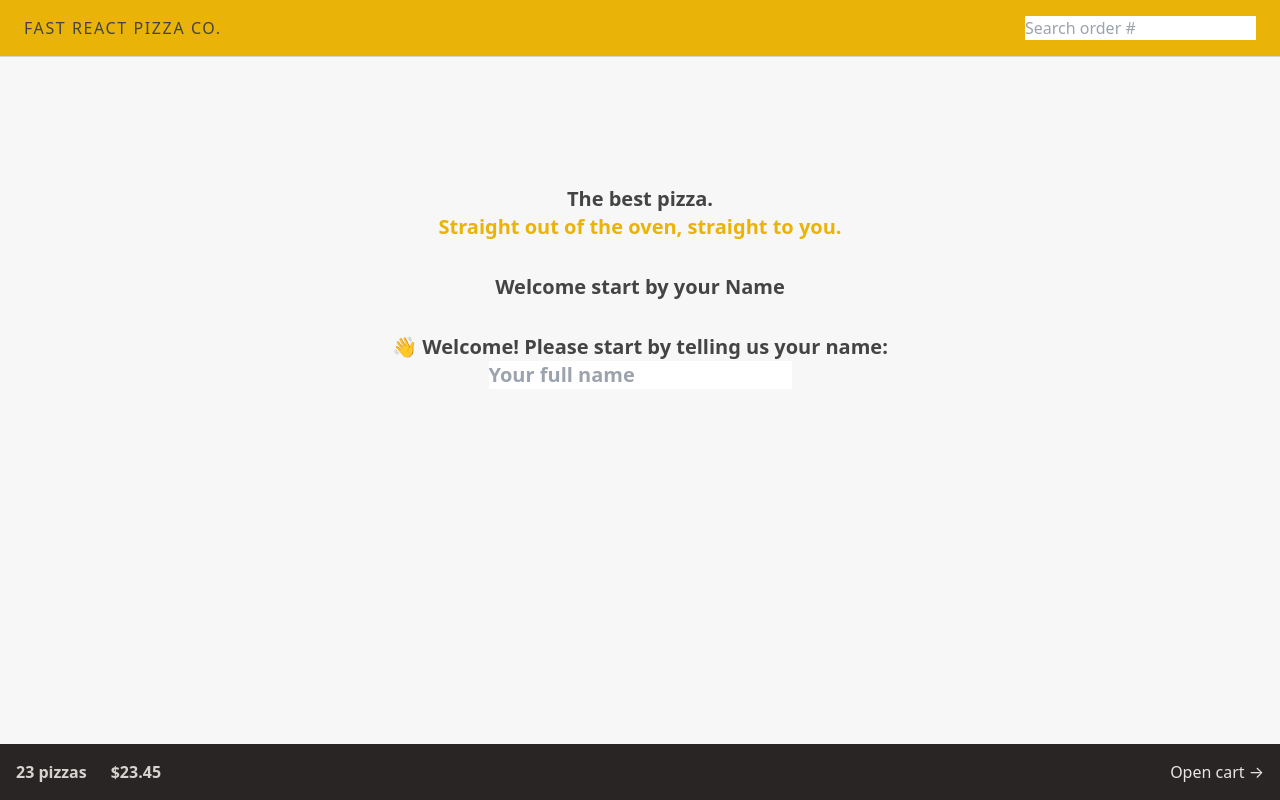
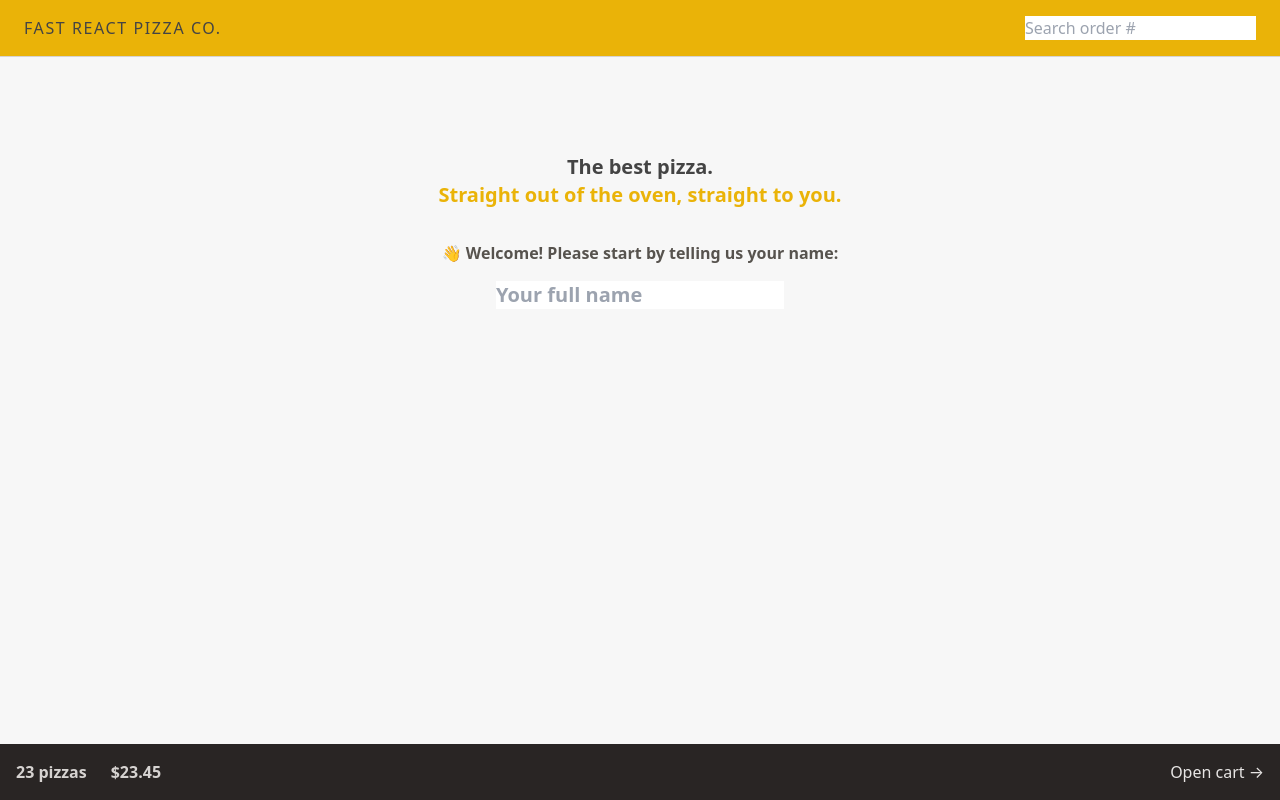
Before and after one commit to Syfer0/Fast-react-pizza, a React (Vite) app: page / in a window 1280 px wide. Built offline with nearby package versions, Linux system fonts and the light colour scheme.

Commit message:
Add styleing to back button fix grid effect

```diff
--- a/src/features/Cart/Cart.jsx
+++ b/src/features/Cart/Cart.jsx
@@ -29,7 +29,7 @@ function Cart() {
 
   return (
     <div>
-      <Link to="/menu">&larr; Back to menu</Link>
+      <Link to="/menu" className='text-sm text-blue-500 hover:text-blue-600'>&larr; Back to menu</Link>
 
       <h2>Your cart, %NAME%</h2>
 
--- a/src/features/user/CreateUser.jsx
+++ b/src/features/user/CreateUser.jsx
@@ -9,13 +9,14 @@ function CreateUser() {
 
   return (
     <form onSubmit={handleSubmit}>
-      <p>👋 Welcome! Please start by telling us your name:</p>
+      <p className='mb-4 text-sm text-stone-600 md:text-base'>👋 Welcome! Please start by telling us your name:</p>
 
       <input
         type="text"
         placeholder="Your full name"
         value={username}
         onChange={(e) => setUsername(e.target.value)}
+        className=' w-72'
       />
 
       {username !== '' && (
--- a/src/ui/AppLayout.jsx
+++ b/src/ui/AppLayout.jsx
@@ -7,10 +7,14 @@ function AppLayout() {
 const navigation = useNavigation()
 const isLoading = navigation.state === 'loading'
   return (
-    <div className='layout'>
+    <div className='grid h-screen grid-rows-[auto_1fr_auto]'>
     {isLoading && <Loader/>}
         <Header/>
+        <div className='overflow-y-auto'>
+        <main className=' mx-auto max-w-xl'>
         <Outlet/>
+        </main>
+        </div>
         <CartOverview/>
     </div>
   )
--- a/src/ui/Home.jsx
+++ b/src/ui/Home.jsx
@@ -7,10 +7,10 @@ function Home() {
         The best pizza.
         <br />
 
-        <p className=" text-yellow-500">
+        <p className=" text-yellow-500 mb-8">
           Straight out of the oven, straight to you.
         </p>
-      <p className=" py-8">Welcome start by your Name </p>
+      {/* <p className=" py-8">Welcome start by your Name </p> */}
       <CreateUser/>
       </h1>
     </div>
```
